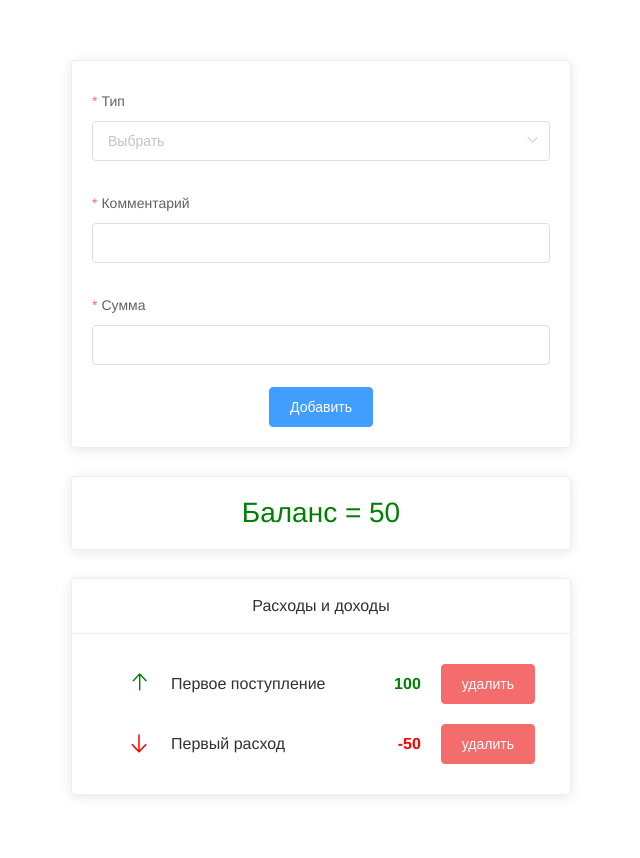
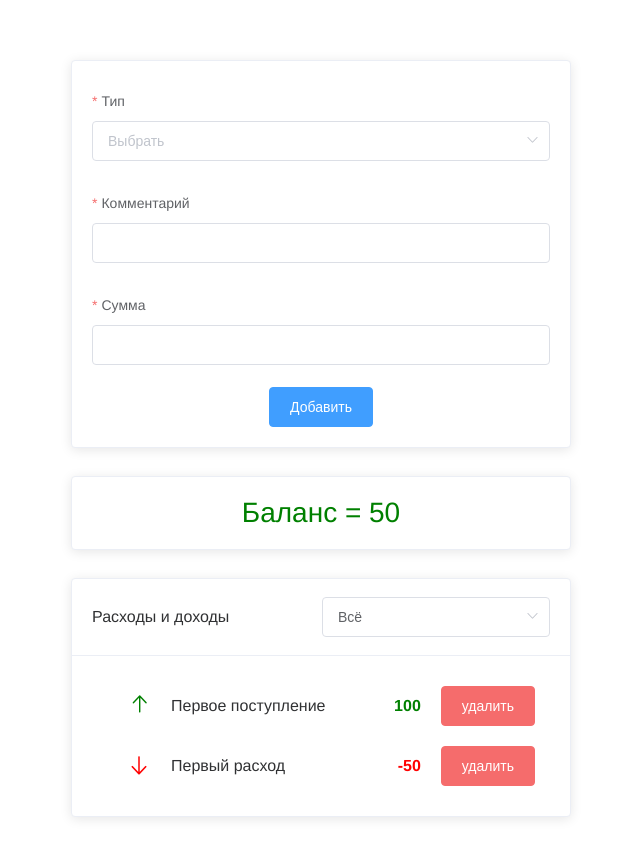
Before and after one commit to agdobrynin/udemy-budget, a Vue app: page / in a window 1280 px wide. Shown: the top 858 px of the page, without its empty margins (319-959 px from the left). Built offline with nearby package versions, Linux system fonts and the light colour scheme.

Commit message:
Filter for budget items

```diff
--- a/src/components/BudgetList.vue
+++ b/src/components/BudgetList.vue
@@ -1,8 +1,16 @@
 <template>
   <div class="budget-list-wrap">
-    <ElCard :header="header">
+    <ElCard>
+      <div slot="header" class="clearfix header">
+        <span>{{ header }}</span>
+        <ElSelect class="filter" v-model="typeBudget">
+          <ElOption v-for="(typeBudget, index) in typeOfBudgetTitles"
+                    :key="index"
+                    :value="typeBudget"></ElOption>
+        </ElSelect>
+      </div>
       <template v-if="!isEmpty">
-        <BudgetListItem v-for="item in list"
+        <BudgetListItem v-for="item in filteredList"
                         :key="item.id"
                         :budget-item="item"
                         @deleteBudgetItem="deleteBudgetItem">
@@ -16,6 +24,10 @@
 <script>
 
 import BudgetListItem from "@/components/BudgetListItem";
+import {BudgetItemIncome} from "@/Entity/BudgetItemIncome";
+import {BudgetItemOutcome} from "@/Entity/BudgetItemOutcome";
+
+const FILTER_TYPE_ALL_TITLE = "Всё";
 
 export default {
   name: "BudgetList",
@@ -34,18 +46,49 @@ export default {
 
   data: () => ({
     header: "Расходы и доходы",
+    typeOfBudgetTitles: [],
+    typeBudget: FILTER_TYPE_ALL_TITLE,
+    filteredList: [],
   }),
 
   computed: {
     isEmpty() {
-      return !Object.keys(this.list).length;
-    }
+      return !Object.keys(this.filteredList).length;
+    },
   },
 
   methods: {
     deleteBudgetItem(id) {
       this.$emit("deleteItem", id);
+    },
+
+    filter(type) {
+      if (FILTER_TYPE_ALL_TITLE === type) {
+        this.filteredList = this.list;
+        return;
+      }
+
+      this.filteredList = this.list.filter((item) => {
+        return item.constructor.type === type;
+      });
     }
+  },
+
+  watch: {
+    list() {
+      this.filter(this.typeBudget);
+    },
+
+    typeBudget() {
+      this.filter(this.typeBudget);
+    },
+  },
+
+  created() {
+    this.typeOfBudgetTitles.push(this.typeBudget);
+    this.typeOfBudgetTitles.push(BudgetItemIncome.type);
+    this.typeOfBudgetTitles.push(BudgetItemOutcome.type);
+    this.filteredList = this.list;
   },
 }
 </script>
@@ -54,4 +97,16 @@ export default {
 .budget-list-wrap {
   margin: auto;
 }
+
+.header {
+  display: flex;
+  align-items: center;
+  justify-content: center;
+  flex-flow: row wrap;
+  align-content: stretch;
+}
+
+.filter {
+  margin-left: auto;
+}
 </style>
```
